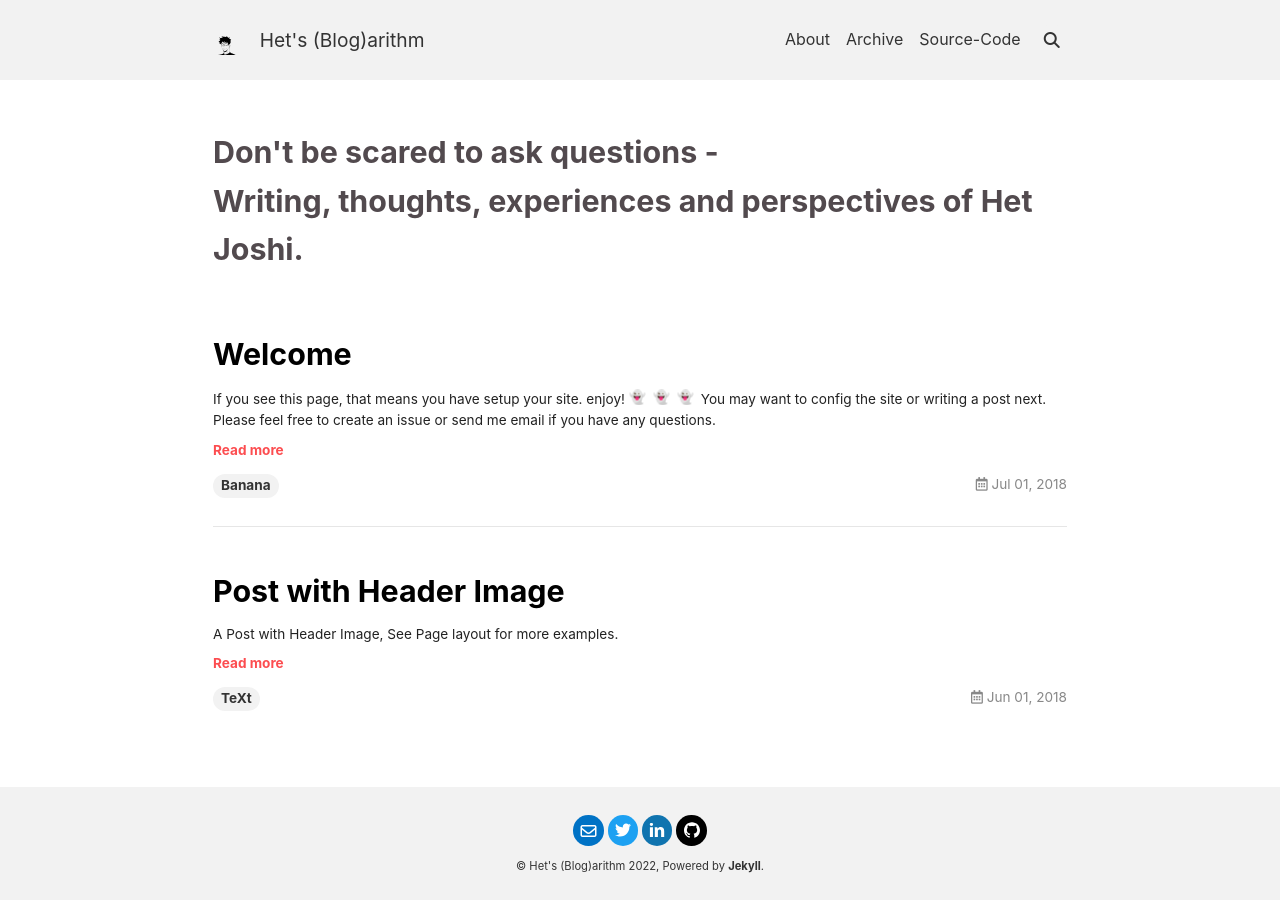
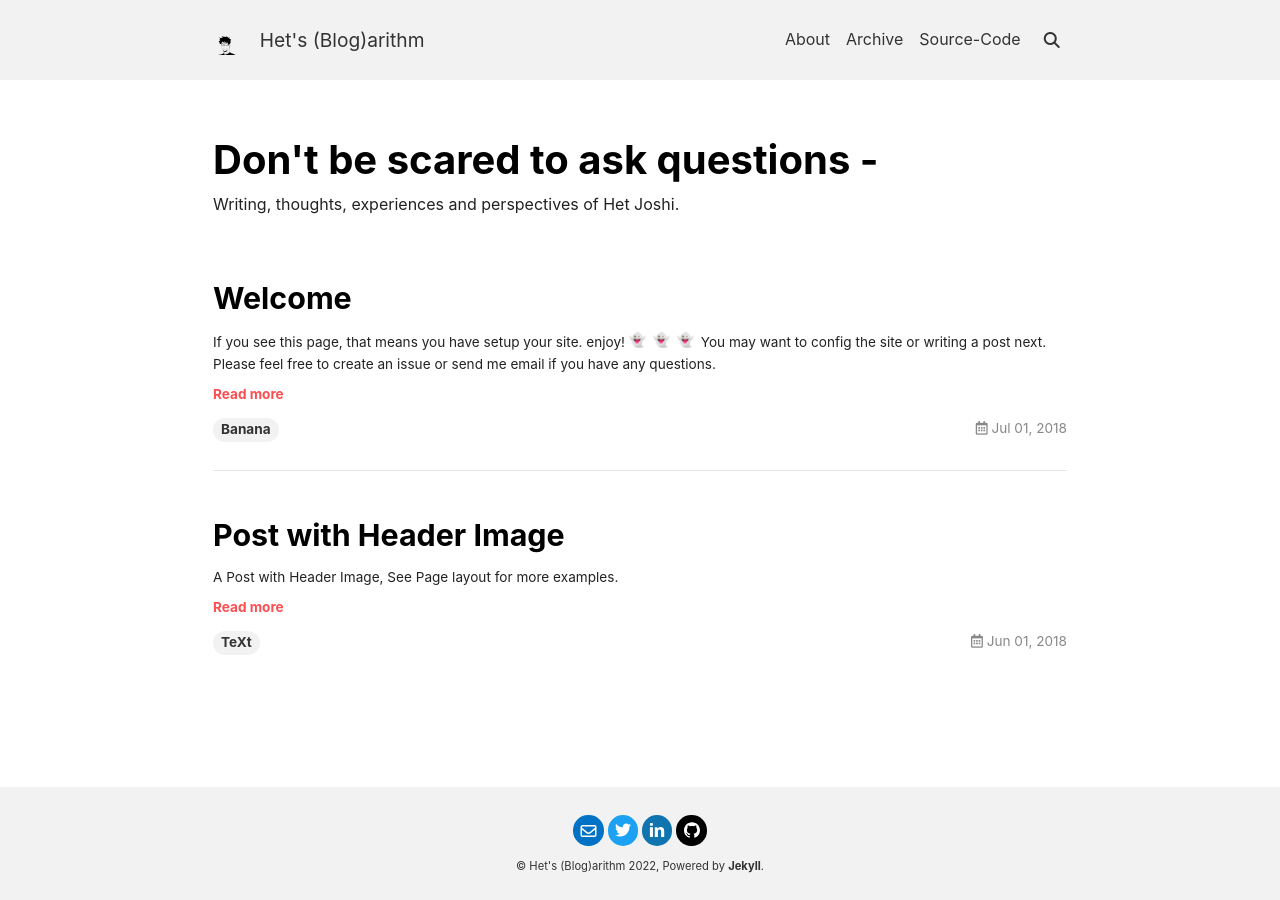
Before and after one commit to Het-Joshi/blog, a Jekyll site: the page built from index.html, in a window 1280 px wide. Built offline with Jekyll 4.4.1, drawn with Linux system fonts in a browser that asks for light colours; nearby versions of some CDN libraries; emoji names are drawn with the system emoji font; the list of posts is cut into pages by our own code.

```diff
--- a/_layouts/home.html
+++ b/_layouts/home.html
@@ -3,7 +3,7 @@ layout: articles
 
 titles:
   # @start locale config
-  en      : &EN       Don't be scared to ask questions  - <br> Writing, thoughts, experiences and perspectives of Het Joshi.
+  en      : &EN       <h1>Don't be scared to ask questions  - </h1><br> Writing, thoughts, experiences and perspectives of Het Joshi.
   en-GB   : *EN
   en-US   : *EN
   en-CA   : *EN
```
